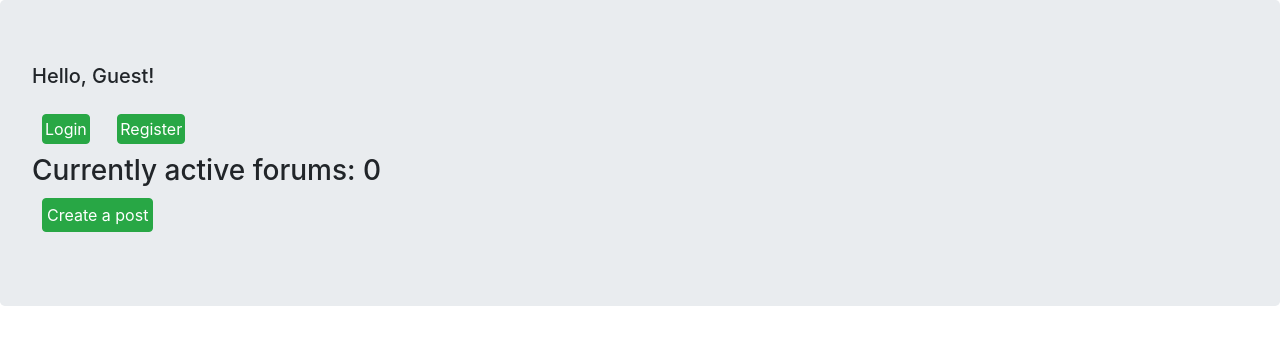
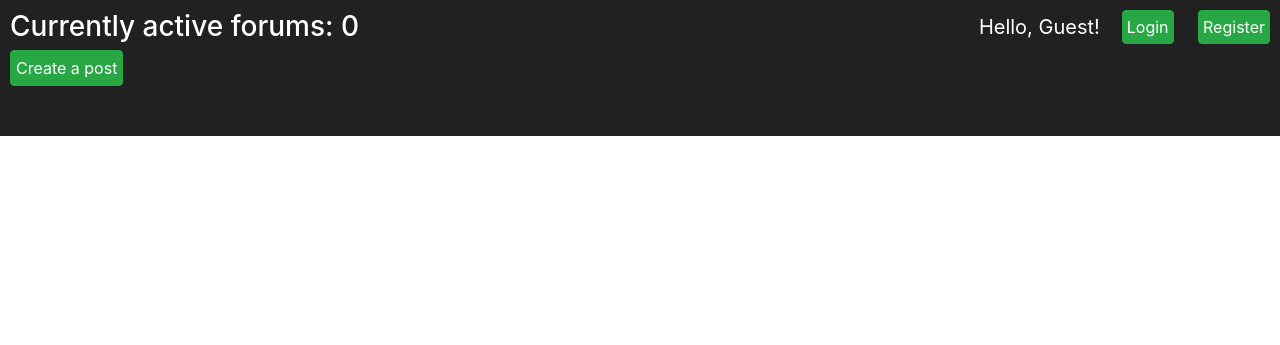
Before and after one commit to GertJn/CryptoForum, a Django app: page / in a window 1280 px wide. Shown: the top 345 px of the page. Run offline with Django 3.2, Linux system fonts and the light colour scheme; data that the repository does not hold is empty; some libraries are stand-ins or nearby versions.

Commit message:
Frontend design
Restructuring and modifying front page.

```diff
--- a/Forum/CryptoForum/templates/home.html
+++ b/Forum/CryptoForum/templates/home.html
@@ -7,7 +7,7 @@
     <link rel="stylesheet" href="https://stackpath.bootstrapcdn.com/bootstrap/4.5.0/css/bootstrap.min.css" integrity="sha384-9aIt2nRpC12Uk9gS9baDl411NQApFmC26EwAOH8WgZl5MYYxFfc+NcPb1dKGj7Sk" crossorigin="anonymous" 0>
     <style>
         .box{
-            border: 4px solid black;
+            border: 4px solid #212121;
             margin: 0 auto;
         }
         .comment{
@@ -16,50 +16,68 @@
         }
         .login{
             font-size: 15px;
-            padding-top: 0px;
+            margin: 0 auto;
+        }
+        .card-body{
+            border: 1px solid green;
+            margin: 0 auto;
+            margin-bottom: 15px;
+        }
+        .forum-text{
+            font-size: 18px;
+        }
+        .counter{
+            color: #fff;
+            width: fit-content;
+            background: none;
+            padding: 10px;
+            margin: 0px;
+            position: absolute;
+        }
+        .header{
+            background-color: #212121;
         }
     </style>
 </head>
 <body>
-        <h3 class="jumbotron">
+    <div class="header">
+        <h3 class="counter">Currently active forums: {{count}}</h3>
             {% block greeting %}
-                <p style="font-size: 20px">Hello, {{ user.username|default:'Guest' }}!</p>
-                    <div>
+                    <div style="float: right;">
+                        <p style="font-size: 20px; width: fit-content; color: #fff; float: left; padding: 12px;">Hello, {{ user.username|default:'Guest' }}!</p>
                         {% if user.is_authenticated %}
                         <a class="btn btn-success" style="padding:2px; margin: 10px;" href="{% url 'logout' %}">Logout</a>
                         {% else %}
-                        <a class="btn btn-success" style="padding:2px; margin: 10px;" href="{% url 'login' %}">Login</a>
-                        <a class="btn btn-success" style="padding:2px; margin: 10px;" href="{% url 'register' %}">Register</a>
+                        <a class="btn btn-success" style="padding:4px; margin: 10px;" href="{% url 'login' %}">Login</a>
+                        <a class="btn btn-success" style="padding:4px; margin: 10px;" href="{% url 'register' %}">Register</a>
                         {% endif %}
                     </div>
                     {% endblock %}
-            Currently active forums: {{count}}
             <form method="POST" action="{% url 'addInForum' %}">
                 {% csrf_token %}
-            <button class="btn btn-success" style="width:fit-content; padding: 4px; margin:10px;">Create a post</button>
+            <button class="btn btn-success" style="width:fit-content; padding: 5px; margin:10px; margin-top: 50px;">Create a post</button>
             </form>
-        </h3>
             <div class="card-columns" style="padding: 10px; margin: 20px;"></div>
-
+    </div>
 
             {%for forum in forums %}
 
-                <div class="card box container">
+                <div class="card box container" style="height: fit-content">
                     <br>
                     <h5 class="card-title"></h5>
                         <a href='{{forum.link}}'><h3>{{forum.topic}}</h3></a>
                         <div class="card-body container">
-                                <p>{{forum.description}}</p>
+                                <p class="forum-text">{{forum.description}}</p>
                             <hr>
-                            <p> By: {{forum.name}}</p>
-                            <p> Date created: {{forum.date_created}}</p>
+                            <p style="font-size: 12px;"> By: {{forum.name}}</p>
+                            <p style="font-size: 12px;"> Date created: {{forum.date_created}}</p>
                             <hr>
                             <h4>Comments</h4>
                             {%for comments in comments%}
                             {%for objs in comments%}
                             {% if objs.forum == forum %}
                                     <div class="comment">
-                                        {{objs.discuss}}
+                                        <p style="font-size: 14px;">{{objs.discuss}}</p>
                                     </div>
                                <br>
                             {% endif %}
```
